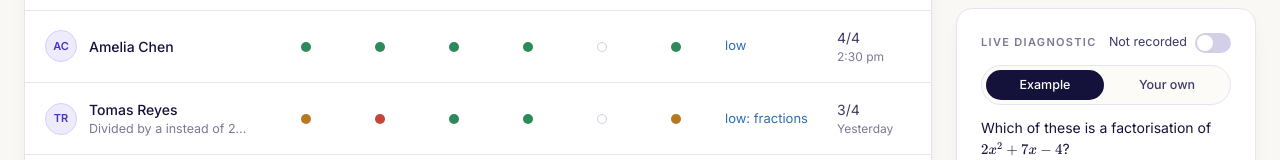
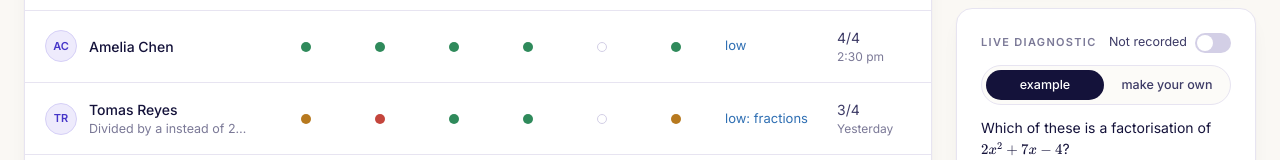
Before and after one commit to cderda7/maths_platform, a Next.js app in the folder curr_version/: page /teacher in a window 1280 px wide. Shown: the part 523-683 px from the top of the page. Built offline with nearby package versions, Linux system fonts and the light colour scheme.

Commit message:
minor edit

```diff
--- a/curr_version/app/teacher/DiagnosticPush.tsx
+++ b/curr_version/app/teacher/DiagnosticPush.tsx
@@ -62,7 +62,7 @@ export default function DiagnosticPush({ session }: { session: StudentSession |
             className={`rounded-full px-3 py-1.5 font-medium transition-colors ${tab === t ? "bg-ink text-white" : "text-ink-soft hover:text-ink"}`}
             data-diag-tab={t}
           >
-            {t === "example" ? "Example" : "Your own"}
+            {t === "example" ? "example" : "make your own"}
           </button>
         ))}
       </div>
```
